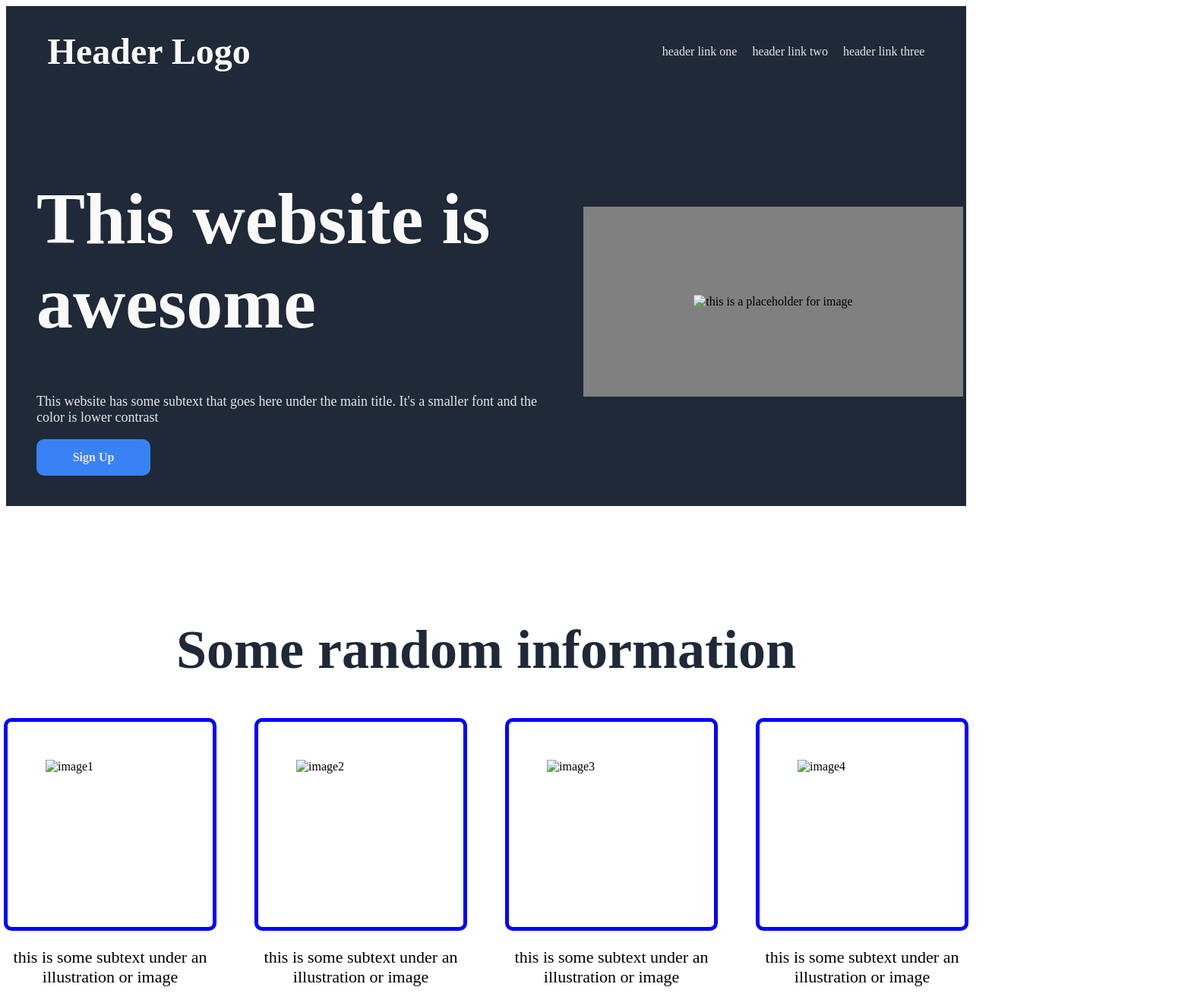
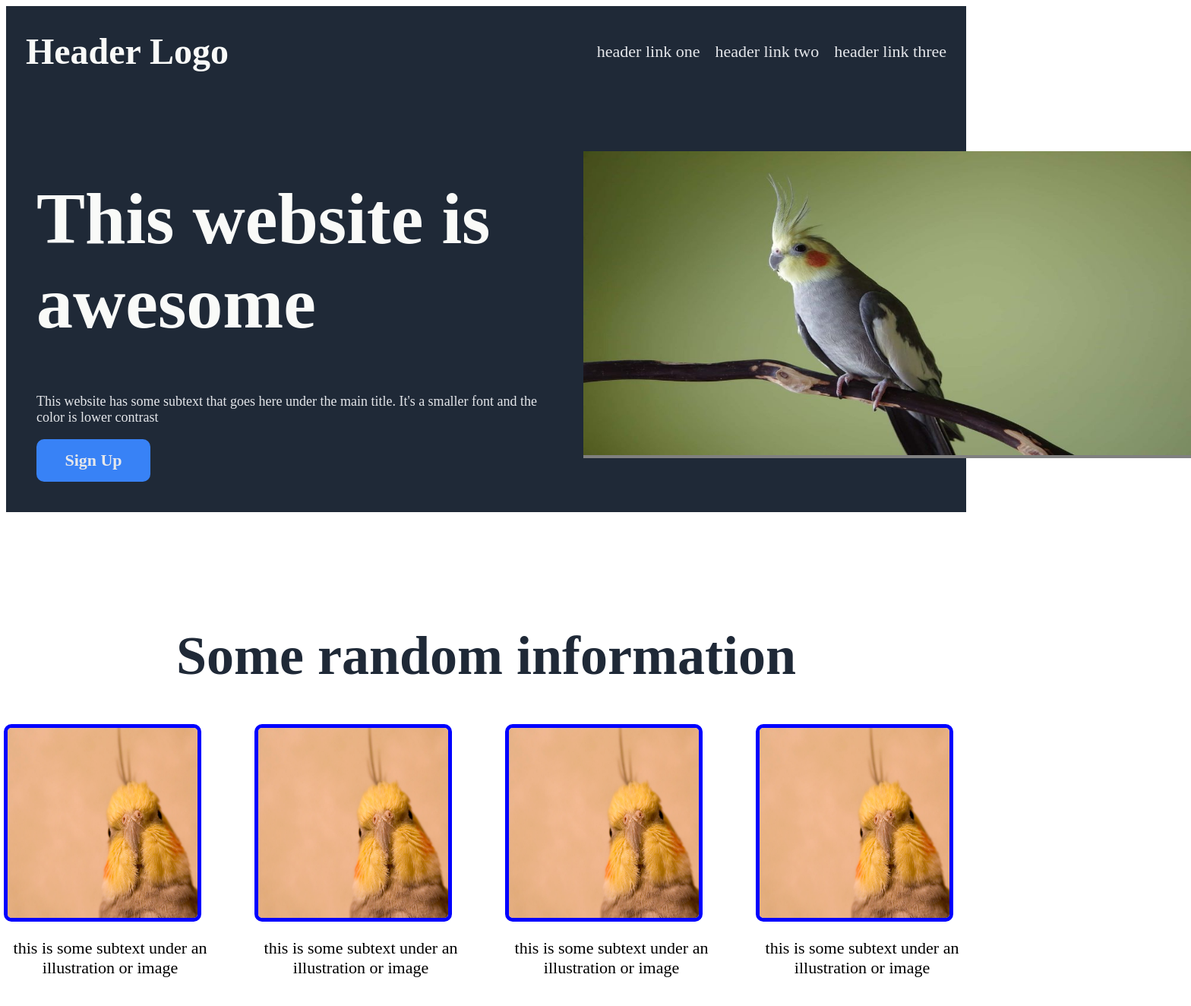
Before and after one commit to LurielSk/LandingPage, a plain HTML site: page index.html in a window 1280 px wide. Shown: the top 1324 px of the page at 76% size, 1568 px wide, since content can reach past the window. Drawn offline with Linux system fonts and the light colour scheme.

Commit message:
Added imgs

```diff
--- a/index.html
+++ b/index.html
@@ -35,12 +35,12 @@
                             It's a smaller font and the color is lower contrast  </p>
                 </div>
                 <div class="button_1">
-                        <a href="">Sign Up</a>
+                        <a href="../signup.html">Sign Up</a>
                     </div>
                 </div>
             <div class="large_img">
                 <div class="image_text">
-                    <img src="" alt="this is a placeholder for image">
+                    <img src="/img/cockatiel.jpg" alt="this is a placeholder for image">
                 </div>
             </div>
         </div>
@@ -53,19 +53,19 @@
                 </div>
             <div class="cards">
                 <div class="card">
-                    <img src="" alt="image1">
+                    <img src="../img/cockatiel1.jpg" alt="image1">
                     <p>this is some subtext under an illustration or image</p>
                 </div>
                 <div class="card">
-                    <img src="" alt="image2">
+                    <img src="../img/cockatiel1.jpg" alt="image2">
                     <p>this is some subtext under an illustration or image</p>
                 </div>
                 <div class="card">
-                    <img src="" alt="image3">
+                    <img src="../img/cockatiel1.jpg" alt="image3">
                     <p>this is some subtext under an illustration or image</p>
                 </div>
                 <div class="card">
-                    <img src="" alt="image4">
+                    <img src="../img/cockatiel1.jpg" alt="image4">
                     <p>this is some subtext under an illustration or image</p>
                 </div>
 
@@ -97,7 +97,7 @@
                 </div>
             </div>
             <div class="button_2">
-                <a href="">Sign Up</a>
+                <a href="../signup.html">Sign Up</a>
             </div>
         </div>
     </div>
--- a/style.css
+++ b/style.css
@@ -31,18 +31,22 @@
 }
 
 a{
+    font-size: 22px;
     color: #E5E7EB;
     text-decoration: none;
 }
 
 .large_img{
-    width: 500px;
-    height: 250px;
     background-color: gray;
     display: flex;
     align-items: center;
     justify-content: center;
     flex-shrink: 0;
+}
+
+.large_img img{
+    width: 800px;
+    height: 400px;
 }
 
 .bar{
@@ -109,10 +113,10 @@ a{
 .card img{
     display: flex;
     border: blue;
-    width: 170px;
-    height: 170px;
+    width: 250px;
+    height: 250px;
     margin: 0px;
-    padding: 50px;
+    padding: 0px;
     border-style: solid;
     border-width: 5px;
     border-radius: 10px;
```
Also changed, not shown: signup.html (added, +12 -0 lines), img/cockatiel.jpg (added), img/cockatiel1.jpg (added).
